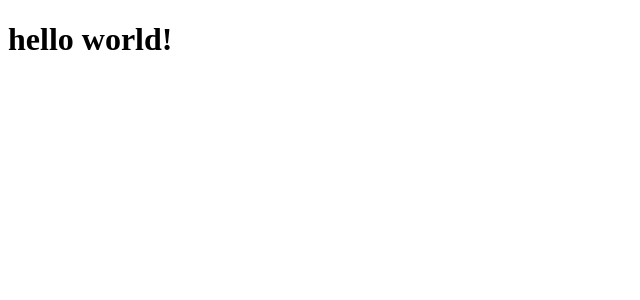
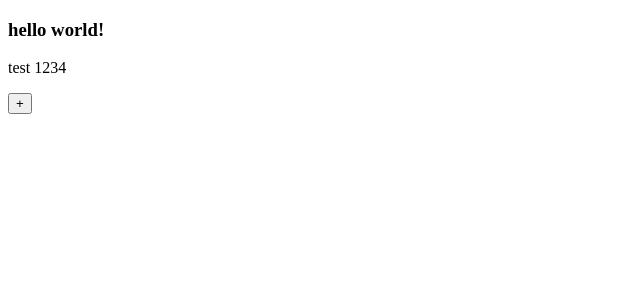
Before and after one commit to andresattler/CRUD-PWA, a React app: page / in a window 1280 px wide. Shown: the top 300 px of the page, without its empty margins (0-640 px from the left). Built offline with nearby package versions, Linux system fonts and the light colour scheme; the HTML template or start-up script is replaced by a standard one.

Commit message:
added addArticle button

```diff
--- a/src/actions/index.js
+++ b/src/actions/index.js
@@ -1,6 +1,7 @@
 export const ADD_ARTICLE = 'ADD_ARTICLE'
 export const REMOVE_ARTICLE = 'REMOVE_ARTICLE'
 export const UPDATE_ARTICLE = 'UPDATE_ARTICLE'
+export const TOGGLE_MODAL = 'TOGGLE_MODAL'
 
 export const addArticle = article => ({
   type: ADD_ARTICLE,
@@ -16,3 +17,7 @@ export const updateArticle = article => ({
   type: UPDATE_ARTICLE,
   article
 })
+
+export const toggleModal = () => ({
+  type: TOGGLE_MODAL
+})
--- a/src/app.jsx
+++ b/src/app.jsx
@@ -1,10 +1,12 @@
 import React from 'react'
 
-import ArticleList from './container/ArticleList'
+import ArticleList from './container/ArticleList/'
+import AddArticleButton from './container/AddArticleButton/'
 
 const App = () =>
   <React.Fragment>
     <ArticleList />
+    <AddArticleButton title='+' />
   </React.Fragment>
 
 export default App
--- /dev/null
+++ b/src/components/Article/index.js
@@ -0,0 +1,9 @@
+import React from 'react'
+
+const Article = ({article}) =>
+  <div>
+    <h3>{article.title}</h3>
+    <p>{article.text}</p>
+  </div>
+
+export default Article
--- a/src/components/ArticleList/index.js
+++ b/src/components/ArticleList/index.js
@@ -1,9 +1,11 @@
 import React from 'react'
+
+import Article from '../Article'
 
 const ArticleList = ({ articles }) =>
   <div>
     {articles.map(article =>
-      <h1 key={article.id}>{article.title}</h1>
+      <Article key={article.id} article={article} />
     )}
   </div>
 
--- /dev/null
+++ b/src/components/Button/index.js
@@ -0,0 +1,6 @@
+import React from 'react'
+
+const Button = props =>
+  <button onClick={props.onClick}>{props.title}</button>
+
+export default Button
--- /dev/null
+++ b/src/container/AddArticleButton/index.js
@@ -0,0 +1,10 @@
+import { connect } from 'react-redux'
+
+import Button from '../../components/Button/'
+import { toggleModal } from '../../actions/'
+
+const mapDispatchToProps = dispatch => ({
+  onClick: () => dispatch(toggleModal())
+})
+
+export default connect(null, mapDispatchToProps)(Button)
--- a/src/reducer/index.js
+++ b/src/reducer/index.js
@@ -1,6 +1,7 @@
-import { ADD_ARTICLE, REMOVE_ARTICLE, UPDATE_ARTICLE } from '../actions'
+import { ADD_ARTICLE, REMOVE_ARTICLE, UPDATE_ARTICLE, TOGGLE_MODAL } from '../actions'
 
 export const initialState = {
+  showModal: false,
   articles: [
     { id: 0,
       title: 'hello world!',
@@ -13,15 +14,23 @@ const reducer = (state = initialState, action) => {
   switch (action.type) {
     case ADD_ARTICLE:
       return ({
+        ...state,
         articles: [...state.articles, action.article]
       })
     case REMOVE_ARTICLE:
       return ({
+        ...state,
         articles: state.articles.filter(article => article.id !== action.id)
       })
     case UPDATE_ARTICLE:
       return ({
+        ...state,
         articles: state.articles.map(article => article.id === action.article.id ? action.article : article)
+      })
+    case TOGGLE_MODAL:
+      return ({
+        ...state,
+        showModal: !state.showModal
       })
     default:
       return state
```
Also changed, not shown: 1 other file (tests, documents, lock files or other folders).
